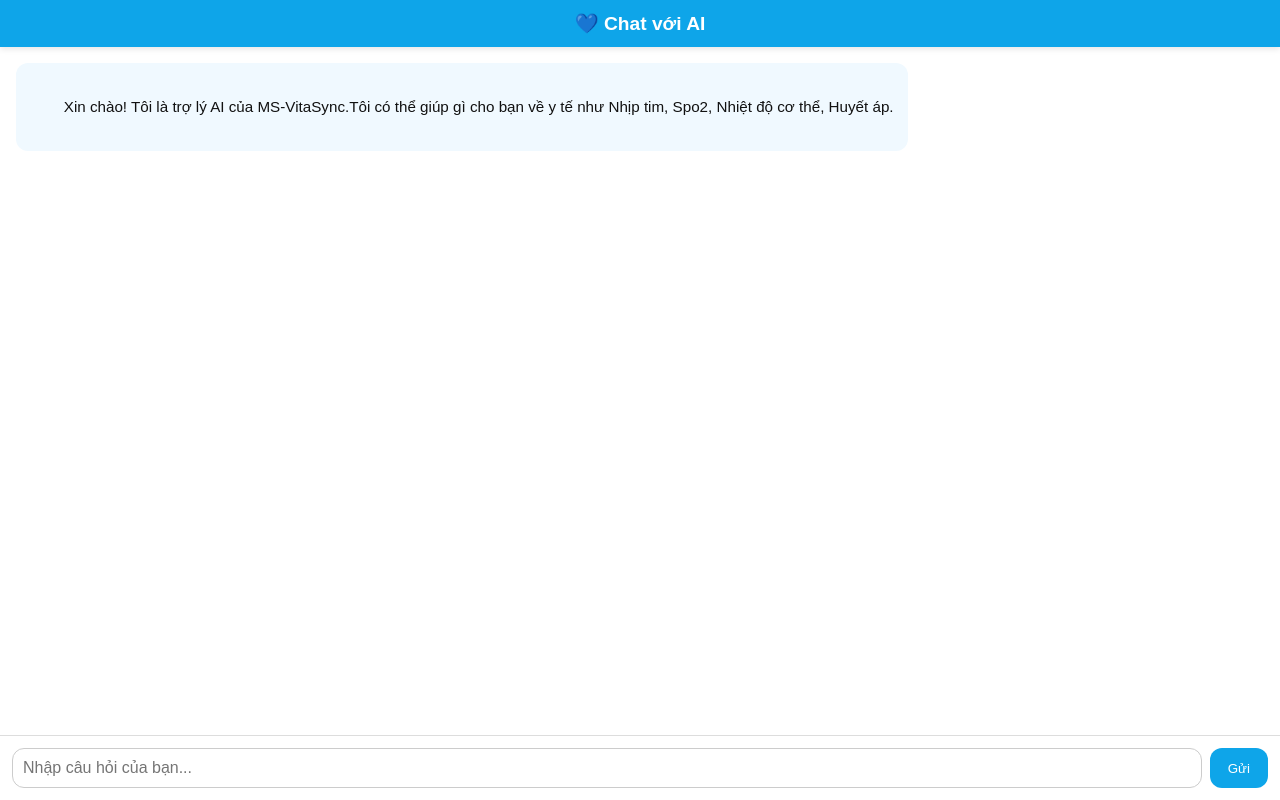
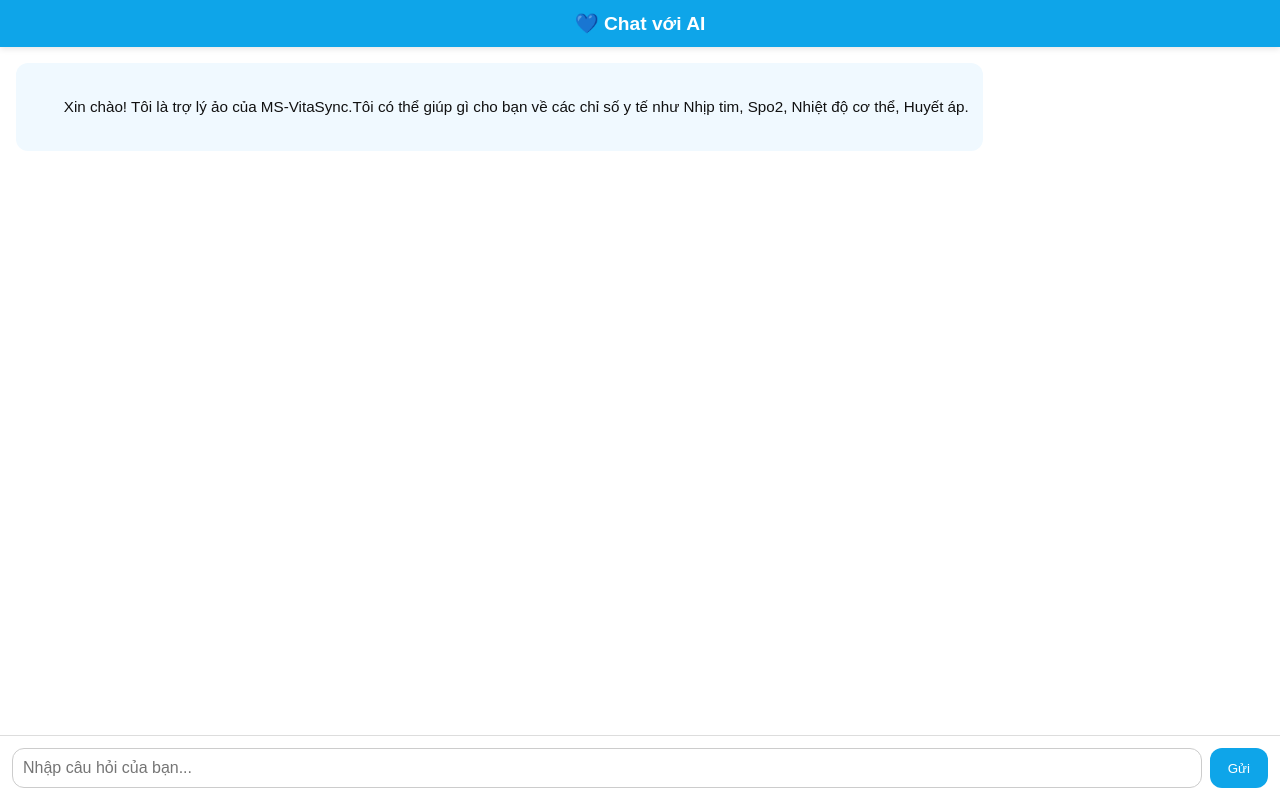
Before and after one commit to nhannguyen124/AI, a website: page public/index.html in a window 1280 px wide. Drawn offline with Linux system fonts and the light colour scheme.

Commit message:
Update index.html

```diff
--- a/public/index.html
+++ b/public/index.html
@@ -112,7 +112,7 @@
 
     <div id="chat-box">
       <div class="msg ai">
-        Xin chào! Tôi là trợ lý AI của MS-VitaSync.Tôi có thể giúp gì cho bạn về y tế như Nhịp tim, Spo2, Nhiệt độ cơ thể, Huyết áp.
+        Xin chào! Tôi là trợ lý ảo của MS-VitaSync.Tôi có thể giúp gì cho bạn về các chỉ số y tế như Nhịp tim, Spo2, Nhiệt độ cơ thể, Huyết áp.
       </div>
     </div>
 
```
